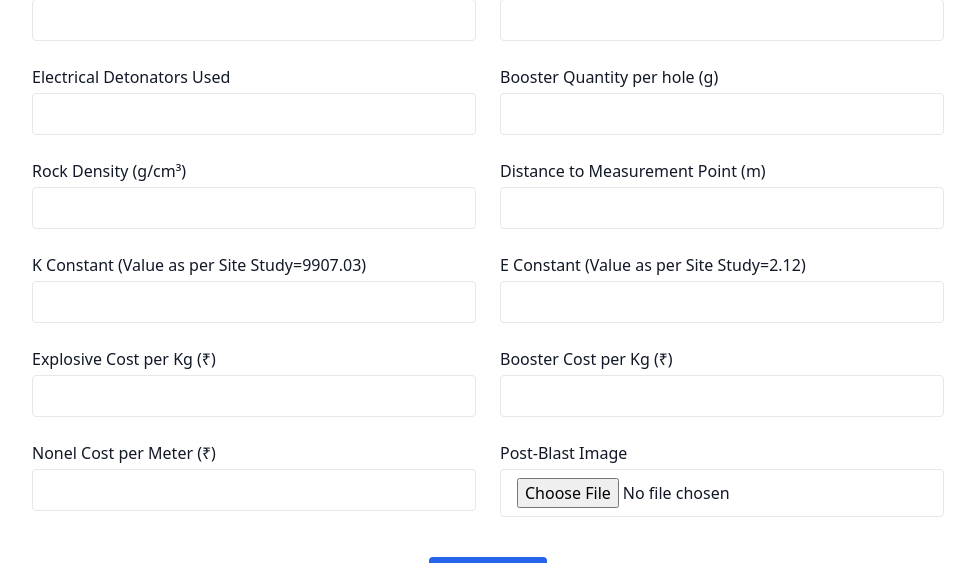
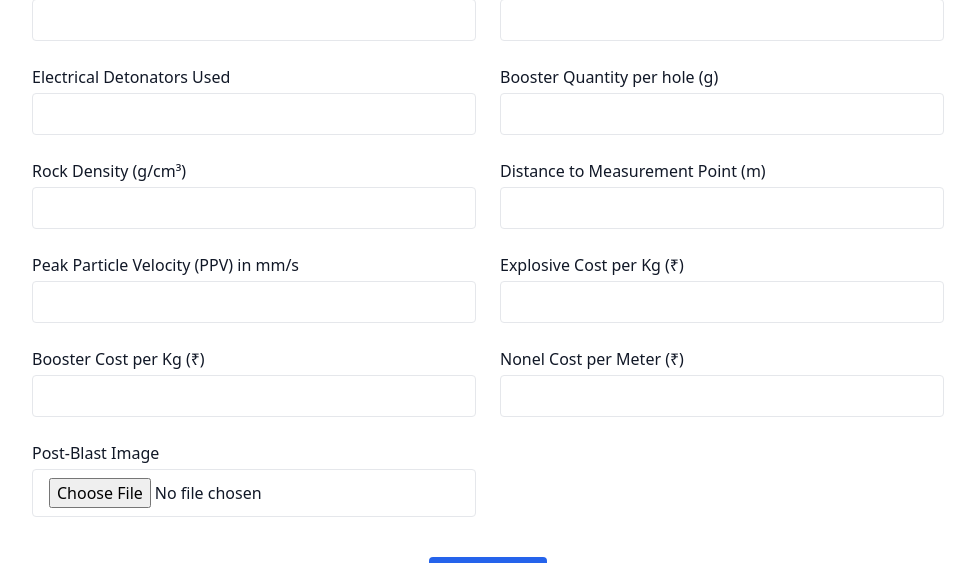
Before and after one commit to AWMKRUNAL/New-App, a Flask app: page / in a window 1280 px wide. Shown: the part 1161-1724 px from the top of the page, without its empty margins (152-1127 px from the left). Run offline with Flask 3, Linux system fonts and the light colour scheme; parts of the project's set-up code (start-up, migrations or seed data) failed here and were passed over; some libraries are stand-ins or nearby versions.

Commit message:
Update index.html

```diff
--- a/BlastGEN/templates/index.html
+++ b/BlastGEN/templates/index.html
@@ -263,12 +263,8 @@
             <input type="number" step="0.01" id="distance" name="distance" min="1" max="1000" required class="w-full px-4 py-2 border rounded dark:bg-gray-700 dark:border-gray-600">
         </div>
         <div>
-            <label for="k_constant" class="block mb-1 font-medium">K Constant (Value as per Site Study=9907.03)</label>
-            <input type="number" step="0.01" id="k_constant" name="k_constant" min="0.1" max="10000" required class="w-full px-4 py-2 border rounded dark:bg-gray-700 dark:border-gray-600">
-        </div>
-        <div>
-            <label for="e_constant" class="block mb-1 font-medium">E Constant (Value as per Site Study=2.12)</label>
-            <input type="number" step="0.01" id="e_constant" name="e_constant" min="0.1" max="1000" required class="w-full px-4 py-2 border rounded dark:bg-gray-700 dark:border-gray-600">
+            <label for="ppv" class="block mb-1 font-medium">Peak Particle Velocity (PPV) in mm/s</label>
+            <input type="number" step="0.01" id="k_constant" name="ppv" min="0.0001" max="10" required class="w-full px-4 py-2 border rounded dark:bg-gray-700 dark:border-gray-600">
         </div>
         <div id="row_delay_row" class="hidden">
             <label for="row_delay" class="block mb-1 font-medium">Row Delay (ms)</label>
```
